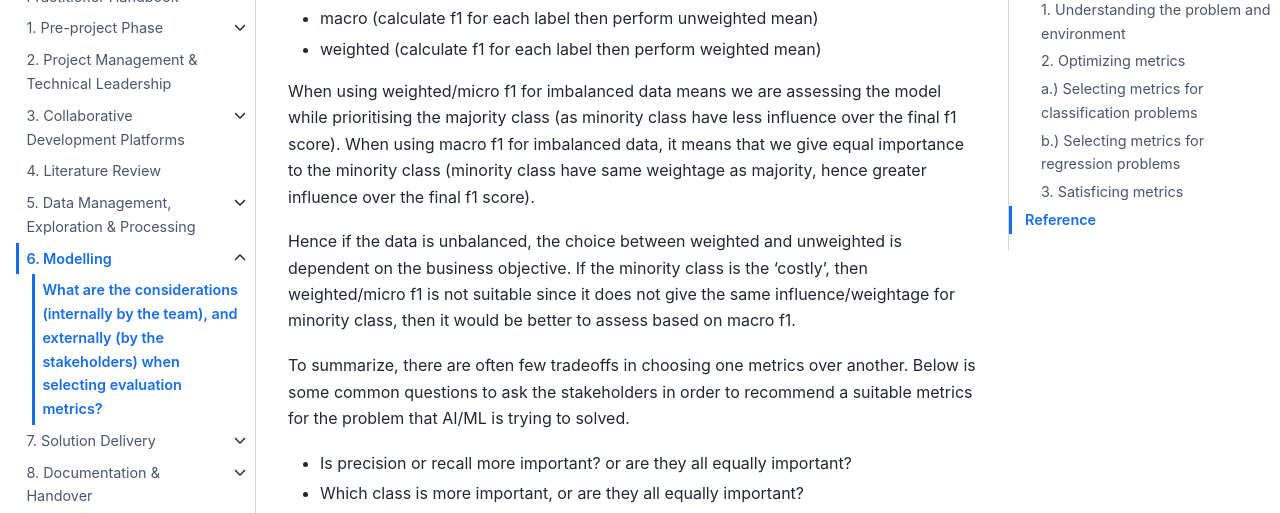
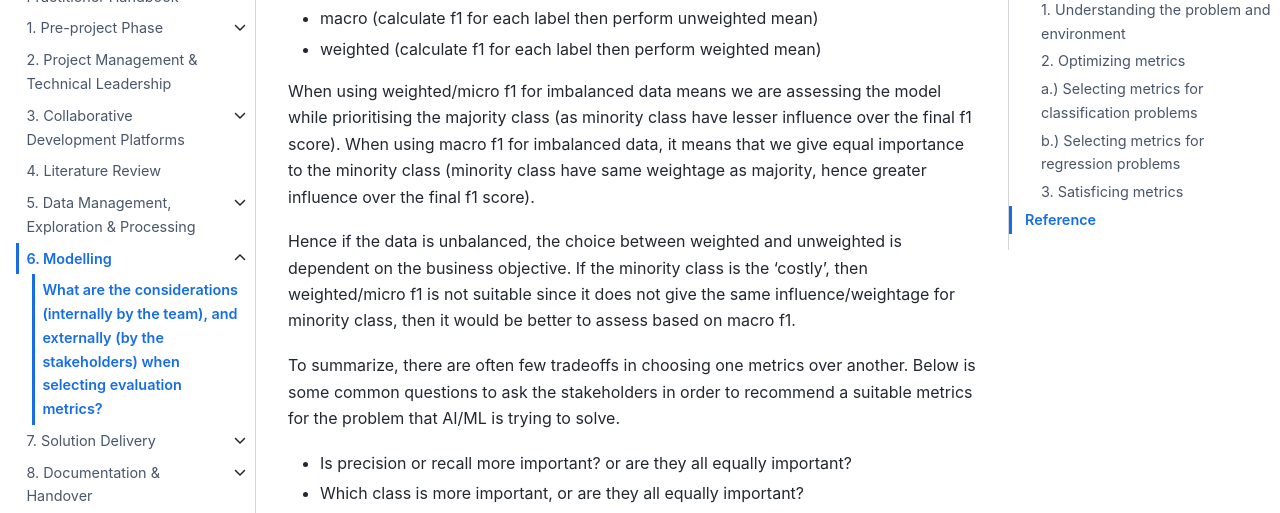
Before and after one commit to aisingapore/ai-practitioner-handbook, a Jupyter Book: the page built from book/6-modelling/eval-metrics.md, in a window 1280 px wide and 900 px high, scrolled down 3057 px. Shown: the part 179-692 px from the top of the window. Built offline with Jupyter Book 1.0.4 settings and Sphinx 7.4.7 and the Sphinx Book theme 1.1.4, drawn with Linux system fonts in a browser that asks for light colours; pages that are not in the unit, such as notebooks, are missing from menus; some of the changed text lies outside the part shown.

Commit message:
updated with part 2 feedback

```diff
--- a/book/6-modelling/eval-metrics.md
+++ b/book/6-modelling/eval-metrics.md
@@ -80,11 +80,11 @@ If both Precision and Recall are equally important than F1 score should be used.
 - macro (calculate f1 for each label then perform unweighted mean)
 - weighted (calculate f1 for each label then perform weighted mean)
 
-When using weighted/micro f1 for imbalanced data means we are assessing the model while prioritising the majority class (as minority class have less influence over the final f1 score). When using macro f1 for imbalanced data, it means that we give equal importance to the minority class (minority class have same weightage as majority, hence greater influence over the final f1 score).
+When using weighted/micro f1 for imbalanced data means we are assessing the model while prioritising the majority class (as minority class have lesser influence over the final f1 score). When using macro f1 for imbalanced data, it means that we give equal importance to the minority class (minority class have same weightage as majority, hence greater influence over the final f1 score).
 
 Hence if the data is unbalanced, the choice between weighted and unweighted is dependent on the business objective. If the minority class is the 'costly', then weighted/micro f1 is not suitable since it does not give the same influence/weightage for minority class, then it would be better to assess based on macro f1.
 
-To summarize, there are often few tradeoffs in choosing one metrics over another. Below is some common questions to ask the stakeholders in order to recommend a suitable metrics for the problem that AI/ML is trying to solved.
+To summarize, there are often few tradeoffs in choosing one metrics over another. Below is some common questions to ask the stakeholders in order to recommend a suitable metrics for the problem that AI/ML is trying to solve.
 - Is precision or recall more important? or are they all equally important?
 - Which class is more important, or are they all equally important?
 
```
Also changed, not shown: other parts of book/6-modelling/eval-metrics.md (+2 -4 lines).
